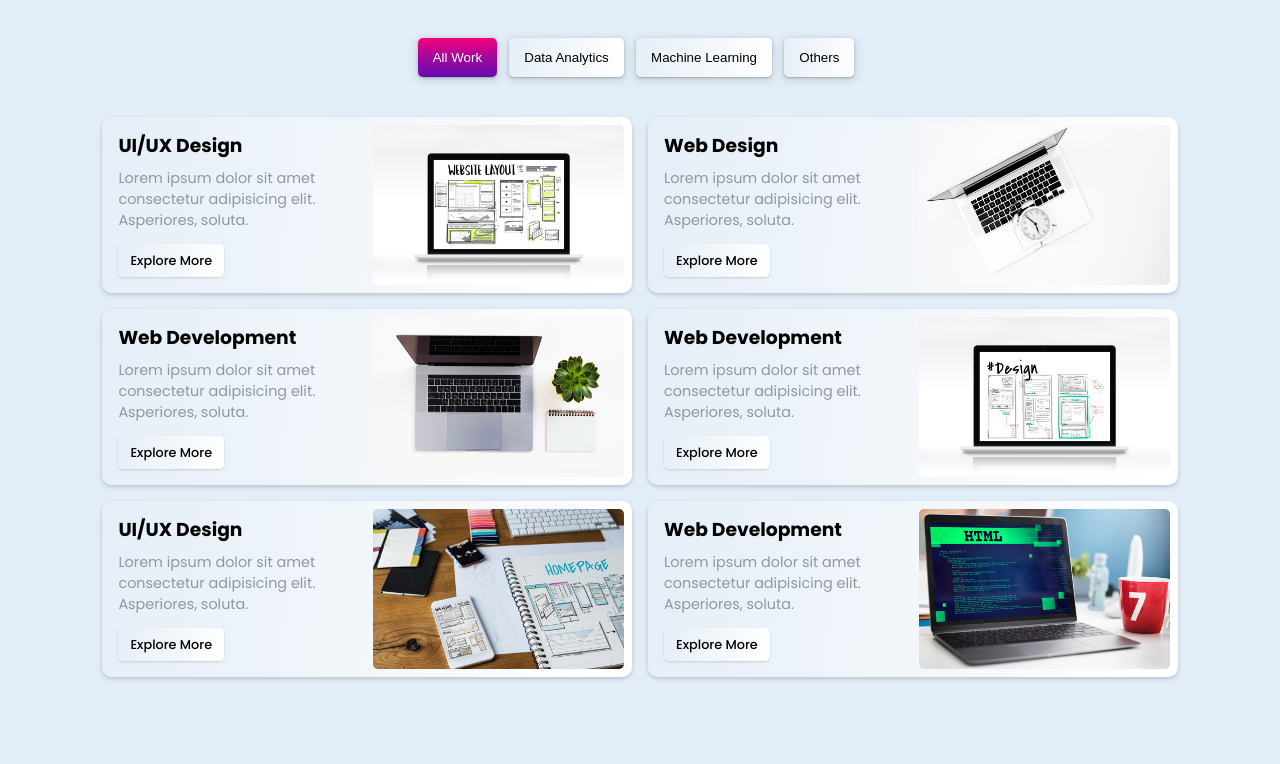
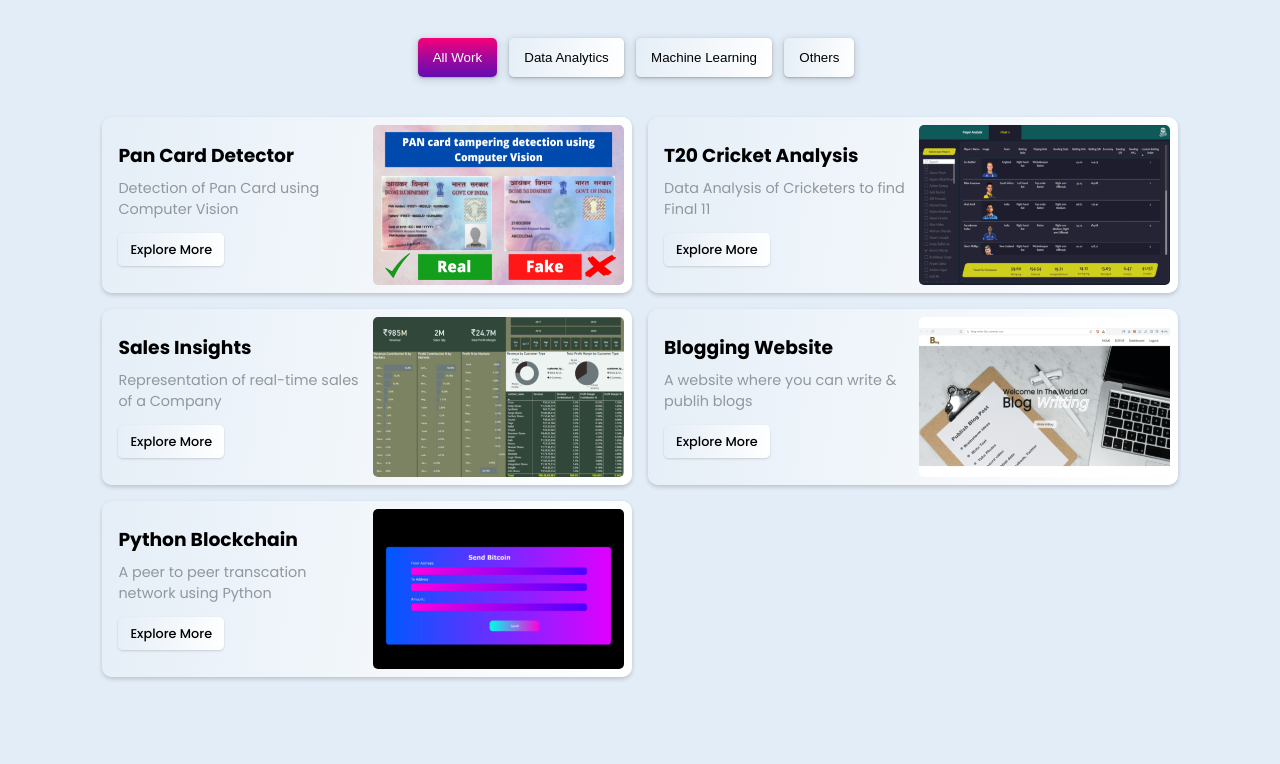
Before and after one commit to Prajwal18-MD/main_website, a plain HTML site: page index.html in a window 1280 px wide. Shown: the part 2910-3674 px from the top of the page. Drawn offline with nearby package versions, Linux system fonts and the light colour scheme; animation ran at ten frames a second.

Commit message:
portfolio

```diff
--- a/index.html
+++ b/index.html
@@ -284,68 +284,56 @@
         <div class="portfolio-gallery">
             <div class="portfolio-box mix uiux">
                 <div class="portfolio-content">
-                    <h3>UI/UX Design</h3>
-                    <p>Lorem ipsum dolor sit amet consectetur adipisicing elit. Asperiores, soluta.</p>
-                    <a href="#" class="readMore">Explore More</a>
+                    <h3>Pan Card Detector</h3>
+                    <p>Detection of Pan Card using Computer Vision</p>
+                    <a href="https://github.com/Prajwal18-MD/pancard-tampering" class="readMore">Explore More</a>
                 </div>
                 <div class="portfolio-img">
-                    <img src="img/portfolio/1.jpg" alt="">
+                    <img src="img/portfolio/1.png" alt="">
                 </div>
             </div>
 
             <div class="portfolio-box mix web">
                 <div class="portfolio-content">
-                    <h3>Web Design</h3>
-                    <p>Lorem ipsum dolor sit amet consectetur adipisicing elit. Asperiores, soluta.</p>
-                    <a href="#" class="readMore">Explore More</a>
+                    <h3>T20 Cricket Analysis</h3>
+                    <p>Data Analysis of Cricketers to find Final 11</p>
+                    <a href="https://github.com/Prajwal18-MD/t20_analysis" class="readMore">Explore More</a>
                 </div>
                 <div class="portfolio-img">
-                    <img src="img/portfolio/2.jpg" alt="">
+                    <img src="img/portfolio/4.png" alt="">
                 </div>
             </div>
 
             <div class="portfolio-box mix web">
                 <div class="portfolio-content">
-                    <h3>Web Development</h3>
-                    <p>Lorem ipsum dolor sit amet consectetur adipisicing elit. Asperiores, soluta.</p>
-                    <a href="#" class="readMore">Explore More</a>
+                    <h3>Sales Insights</h3>
+                    <p>Representation of real-time sales of a Company</p>
+                    <a href="https://github.com/Prajwal18-MD/Sales_Insights" class="readMore">Explore More</a>
                 </div>
                 <div class="portfolio-img">
-                    <img src="img/portfolio/3.jpg" alt="">
-                </div>
-            </div>
-
-
-            <div class="portfolio-box mix web">
-                <div class="portfolio-content">
-                    <h3>Web Development</h3>
-                    <p>Lorem ipsum dolor sit amet consectetur adipisicing elit. Asperiores, soluta.</p>
-                    <a href="#" class="readMore">Explore More</a>
-                </div>
-                <div class="portfolio-img">
-                    <img src="img/portfolio/4.jpg" alt="">
-                </div>
-            </div>
-
-            <div class="portfolio-box mix uiux">
-                <div class="portfolio-content">
-                    <h3>UI/UX Design</h3>
-                    <p>Lorem ipsum dolor sit amet consectetur adipisicing elit. Asperiores, soluta.</p>
-                    <a href="#" class="readMore">Explore More</a>
-                </div>
-                <div class="portfolio-img">
-                    <img src="img/portfolio/5.jpg" alt="">
+                    <img src="img/portfolio/5.png" alt="">
                 </div>
             </div>
 
             <div class="portfolio-box mix branding">
                 <div class="portfolio-content">
-                    <h3>Web Development</h3>
-                    <p>Lorem ipsum dolor sit amet consectetur adipisicing elit. Asperiores, soluta.</p>
-                    <a href="#" class="readMore">Explore More</a>
+                    <h3>Blogging Website</h3>
+                    <p>A website where you can write & publih blogs</p>
+                    <a href="https://github.com/Prajwal18-MD/Blog-writer" class="readMore">Explore More</a>
                 </div>
                 <div class="portfolio-img">
-                    <img src="img/portfolio/6.jpg" alt="">
+                    <img src="img/portfolio/2.png" alt="">
+                </div>
+            </div>
+
+            <div class="portfolio-box mix branding">
+                <div class="portfolio-content">
+                    <h3>Python Blockchain</h3>
+                    <p>A peer to peer transcation network using Python</p>
+                    <a href="https://github.com/Prajwal18-MD/python-blockchain" class="readMore">Explore More</a>
+                </div>
+                <div class="portfolio-img">
+                    <img src="img/portfolio/3.png" alt="">
                 </div>
             </div>
         </div>
```
Also changed, not shown: img/portfolio/1.jpg (deleted), img/portfolio/1.png (added), img/portfolio/2.jpg (deleted), img/portfolio/2.png (added), img/portfolio/3.jpg (deleted), img/portfolio/3.png (added), img/portfolio/4.jpg (deleted), img/portfolio/4.png (added), img/portfolio/5.jpg (deleted), img/portfolio/5.png (added), img/portfolio/6.jpg (deleted).
